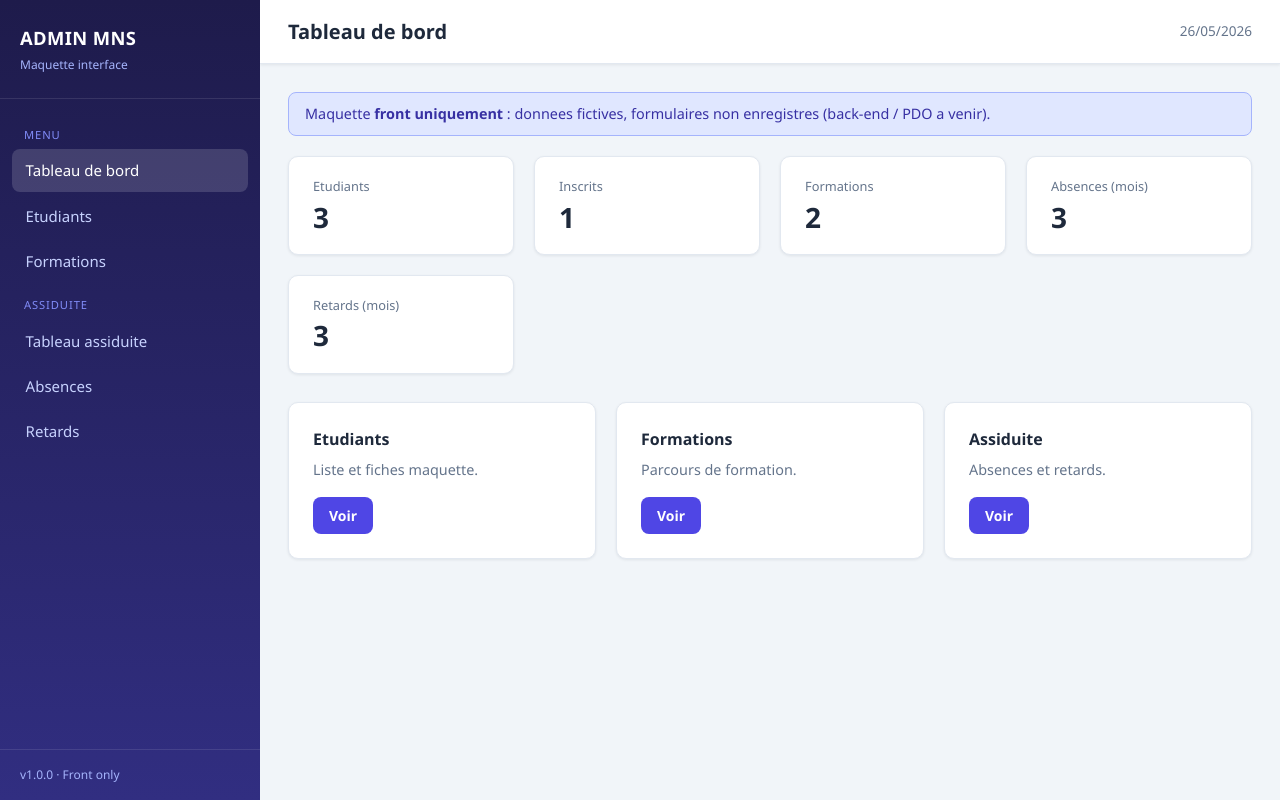
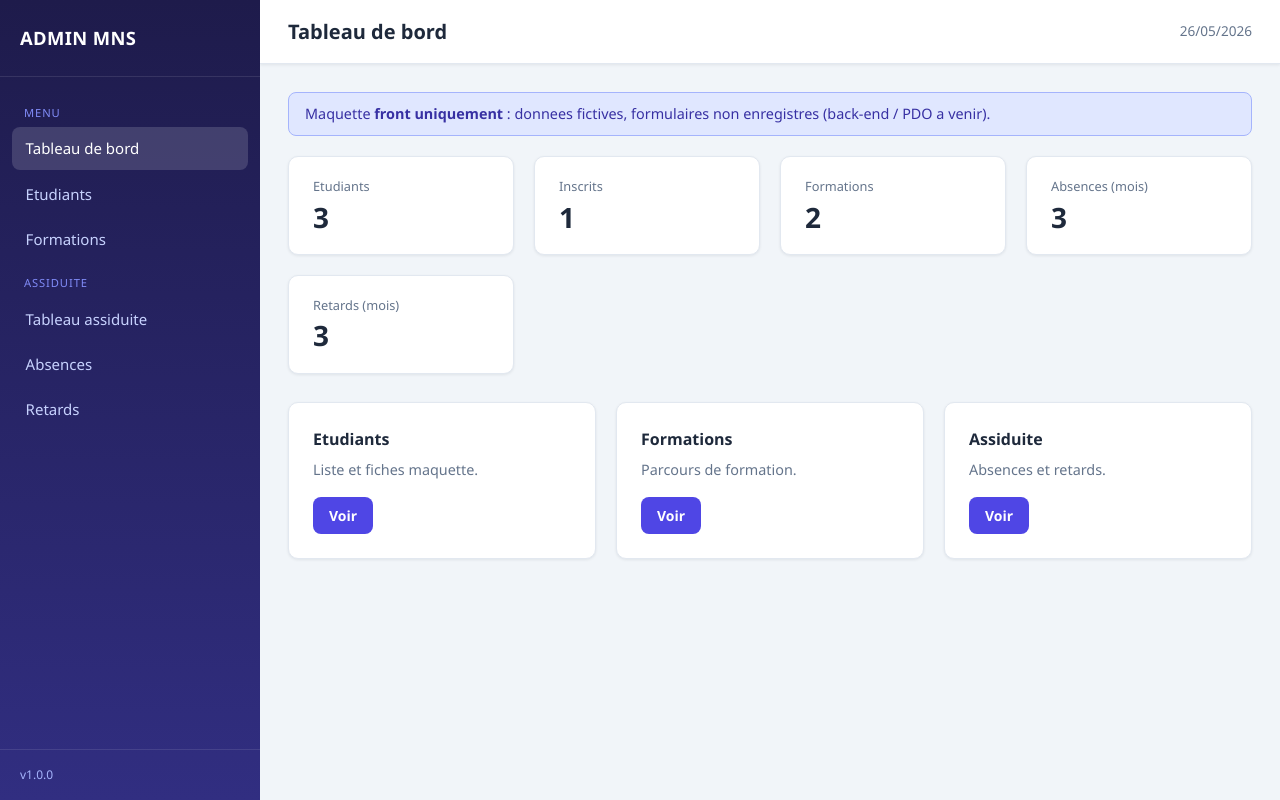
Before and after one commit to ZakarieDjemaiDev/admin-mns, a PHP site: page / in a window 1280 px wide. Run offline with PHP 8.4, Linux system fonts and the light colour scheme.

Commit message:
Remove placeholder labels and outdated test nav links

```diff
--- a/app/Views/layout.php
+++ b/app/Views/layout.php
@@ -12,7 +12,6 @@
     <aside class="sidebar">
         <div class="sidebar-brand">
             <h1><?= e(APP_NAME) ?></h1>
-            <span>Maquette interface</span>
         </div>
         <nav class="sidebar-nav">
             <p class="nav-section">Menu</p>
@@ -24,7 +23,7 @@
             <a href="<?= e(url('absences')) ?>" class="nav-link <?= str_starts_with($currentPage, 'absence') ? 'active' : '' ?>">Absences</a>
             <a href="<?= e(url('retards')) ?>" class="nav-link <?= str_starts_with($currentPage, 'retard') ? 'active' : '' ?>">Retards</a>
         </nav>
-        <div class="sidebar-footer">v<?= e(APP_VERSION) ?> &middot; Front only</div>
+        <div class="sidebar-footer">v<?= e(APP_VERSION) ?></div>
     </aside>
     <div class="main-wrap">
         <header class="topbar">
```
